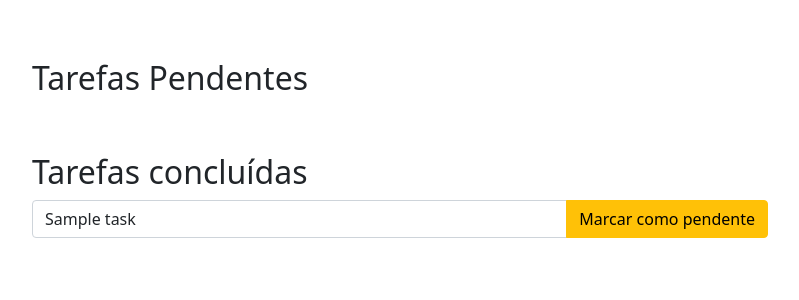
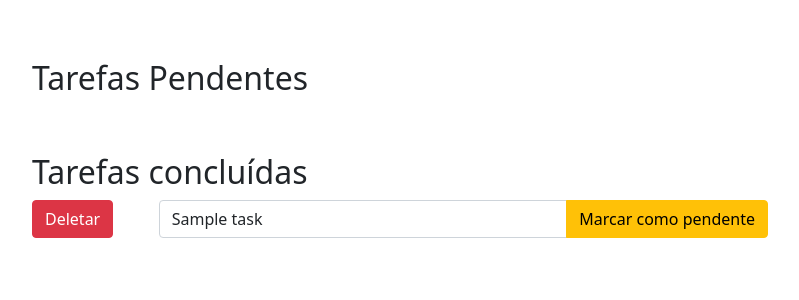
Before and after one commit to RaimundoNeto7/django-week, a Django app: page /tasks/ in a window 1280 px wide. Shown: the part 147-447 px from the top of the page, without its empty margins (240-1039 px from the left). Run offline with Django 3.2, Linux system fonts and the light colour scheme; tables that the repository leaves empty hold one stand-in row (values such as "Sample post").

Commit message:
Delete task (#5)
* Delete task

* Modify procfile

```diff
--- a/todo/core/templates/tasks/home.html
+++ b/todo/core/templates/tasks/home.html
@@ -48,6 +48,16 @@
             <div class="col-md-8 offset-md-2">
                 <h2 class="mt-5">Tarefas concluídas</h2>
                 {% for task in completed_tasks %}
+                    <div class="row">
+                        <div class="col-2">
+                        <form action="{% url 'core:delete' task_id=task.id %}" method="POST">
+                            {% csrf_token %}
+                            <div class="input-group mb-3">
+                                <button type="submit" class="btn btn-danger" id="btn-add">Deletar</button>
+                            </div>
+                        </form>
+                        </div>
+                        <div class="col-10">
                         <form action="{% url 'core:detail' task_id=task.id %}" method="POST">
                             {% csrf_token %}
                             <div class="input-group mb-3">
@@ -56,6 +66,8 @@
                                 <button type="submit" class="btn btn-warning" id="btn-add">Marcar como pendente</button>
                             </div>
                         </form>
+                        </div>
+                    </div>
                 {% endfor %}
             </div>
         </div>
--- a/todo/core/urls.py
+++ b/todo/core/urls.py
@@ -5,5 +5,6 @@ app_name = 'core'
 
 urlpatterns = [
     path('', views.home, name='home'),
-    path('<int:task_id>', views.detail, name='detail')
+    path('<int:task_id>', views.detail, name='detail'),
+    path('delete/<int:task_id>', views.delete, name='delete')
 ]
--- a/todo/core/views.py
+++ b/todo/core/views.py
@@ -35,3 +35,8 @@ def detail(request, task_id):
     if form.is_valid():
         form.save()
     return HttpResponseRedirect(reverse('core:home'))
+
+def delete(request, task_id):
+    if request.method == 'POST':
+        Task.objects.filter(id=task_id).delete()
+    return HttpResponseRedirect(reverse('core:home'))
```
Also changed, not shown: todo/core/tests/test_task.py (+9 -0 lines), 1 other file. Lines whose indentation alone changed are shown as unchanged.
